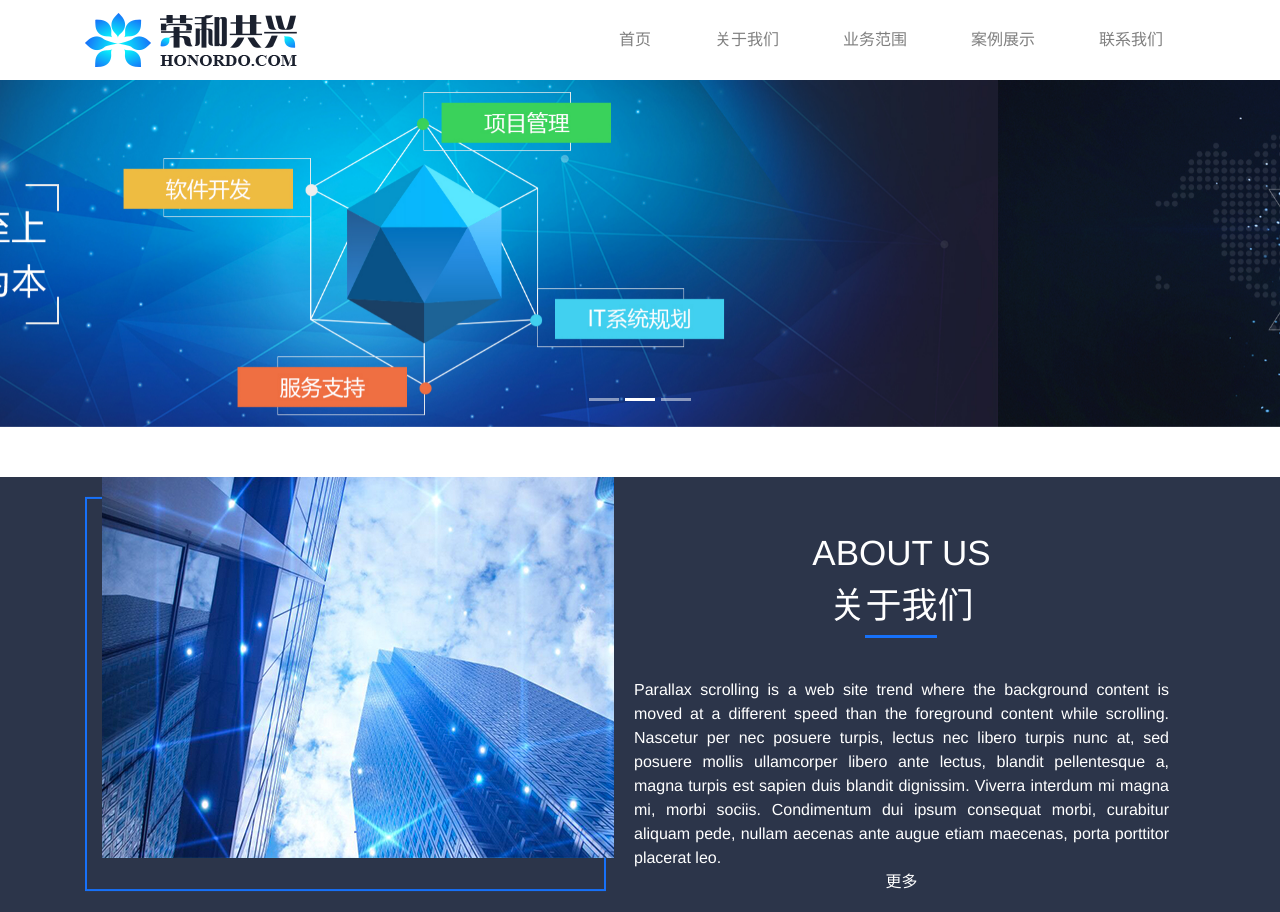
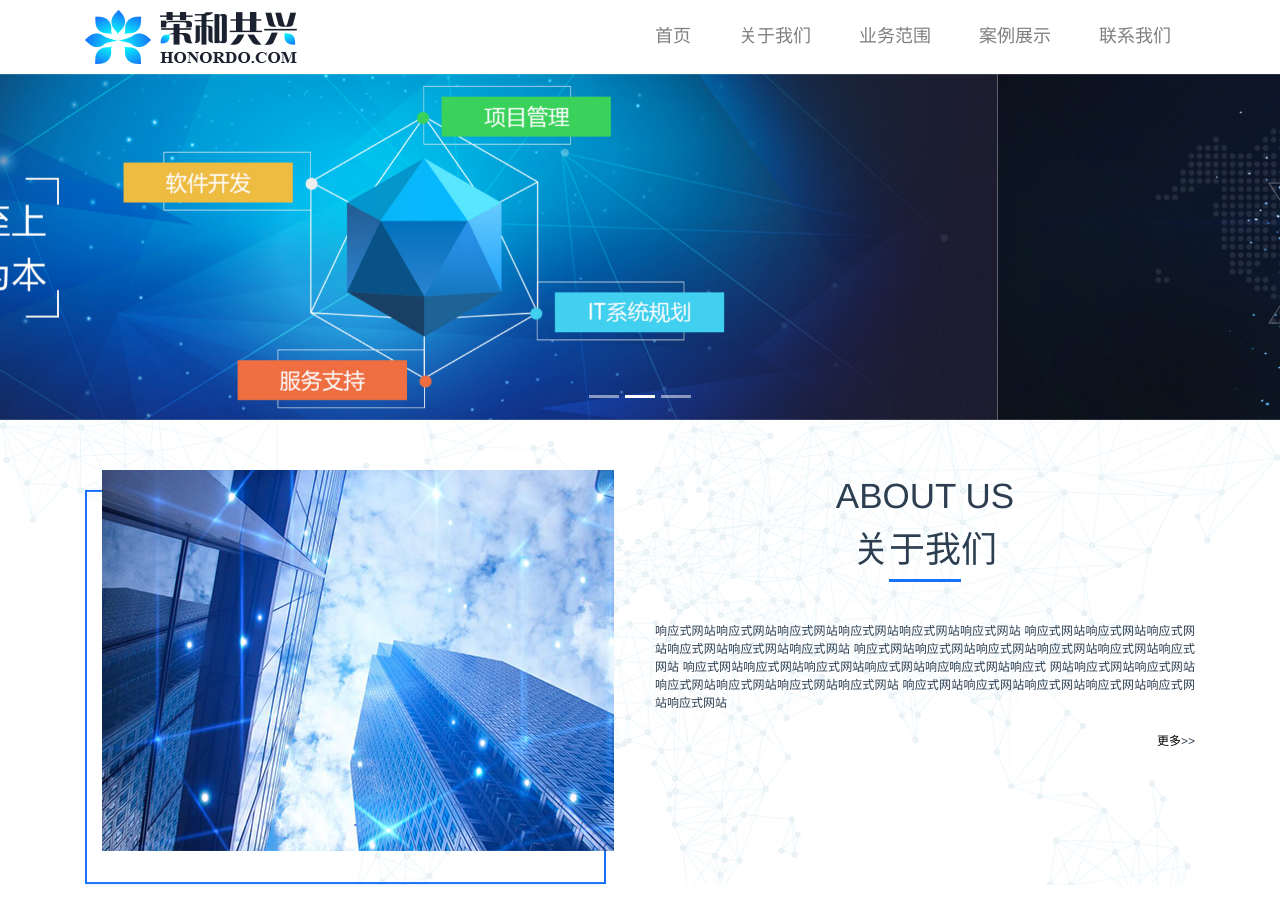
Before and after one commit to otfngo/honordo, a Vue app: page / in a window 1280 px wide. Shown: the top 912 px of the page. Built offline with nearby package versions, Linux system fonts and the light colour scheme.

Commit message:
样式调整

```diff
--- a/index.html
+++ b/index.html
@@ -2,6 +2,8 @@
 <html>
 <head>
   <meta charset="utf-8">
+  <meta name="viewport"
+        content="width=device-width, initial-scale=1.0, maximum-scale=1.0, minimum-scale=1.0, user-scalable=no">
   <title>荣和共兴</title>
   <link rel="stylesheet" href="/static/css/bootstrap.min.css">
 </head>
--- a/src/App.vue
+++ b/src/App.vue
@@ -5,11 +5,10 @@
         <span class="navbar-brand">
           <img src="./common/image/logo_top.png" width="212" height="54" alt="logo">
         </span>
-        <button class="navbar-toggler" type="button" data-toggle="collapse" data-target="#navbarNav"
-                aria-controls="navbarNav" aria-expanded="false" aria-label="Toggle navigation">
+        <button class="navbar-toggler" type="button" data-toggle="collapse" data-target="#navbarNav">
           <span class="navbar-toggler-icon"></span>
         </button>
-        <div class="collapse navbar-collapse d-flex justify-content-end" id="navbarNav">
+        <div class="collapse navbar-collapse justify-content-end" id="navbarNav">
           <ul class="navbar-nav">
             <li class="nav-item">
               <a class="nav-link" href="#/">首页</a>
@@ -68,9 +67,8 @@
 
 <style lang="stylus" rel="stylesheet/stylus">
   * {
-    -webkit-box-sizing: border-box
-    -moz-box-sizing: border-box
-    box-sizing: border-box
+    box-sizing: border-box;
+    font-size: 12px;
   }
 
   html, body {
@@ -83,6 +81,32 @@
     margin-right: 10px;
   }
 
+  .header {
+    text-align: center;
+    .en {
+      font-size: 35px;
+      text-transform: uppercase;
+      padding-top: 50px;
+    }
+
+    .zh {
+      display: inline-block;
+      position: relative;
+      font-size: 36px;
+      padding-bottom: 5px;
+      margin-bottom: 40px;
+      &:after {
+        position: absolute;
+        left: 25%;
+        bottom: 0;
+        content: '';
+        width: 50%;
+        height: 3px;
+        background-color: #1771f9;
+      }
+    }
+  }
+
   #app {
     font-family: 'Microsoft YaHei UI', Helvetica, Arial, sans-serif;
     -webkit-font-smoothing: antialiased;
@@ -93,6 +117,7 @@
   .navbar-nav {
     .nav-item {
       .nav-link {
+        font-size: 18px;
         padding-left: 2rem;
         padding-right: 2rem;
       }
@@ -103,7 +128,7 @@
     background-color: #2c354a;
     color: #fff;
     text-align: center;
-    margin-top:20px;
+    margin-top: 20px;
     .img {
       padding: 40px 0;
     }
--- a/src/components/About.vue
+++ b/src/components/About.vue
@@ -9,7 +9,7 @@
         <div class="content">
           <div class="row">
             <div class="col">
-              <img src="../common/image/img_abouts.png" alt="about">
+              <img class="img" src="../common/image/img_abouts.png" alt="about">
             </div>
             <div class="col">
               <h5>公司理念</h5>
@@ -57,33 +57,6 @@
 </script>
 
 <style lang="stylus" rel="stylesheet/stylus" scoped>
-  .header {
-    text-align: center;
-  }
-
-  .en {
-    font-size: 35px;
-    text-transform: uppercase;
-    padding-top: 50px;
-  }
-
-  .zh {
-    display: inline-block;
-    position: relative;
-    font-size: 36px;
-    padding-bottom: 5px;
-    margin-bottom: 40px;
-    &:after {
-      position: absolute;
-      left: 25%;
-      bottom: 0;
-      content: '';
-      width: 50%;
-      height: 3px;
-      background-color: #1771f9;
-    }
-  }
-
   .about {
     background-image: url(../common/image/bg_aboutus.png);
     background-position: center;
@@ -91,7 +64,9 @@
     background-size: cover;
     .about-wrapper {
       background: rgba(255, 255, 255, 0.8);
-
+      .img {
+        max-width: 100%;
+      }
       h5 {
         color: #1771f9;
       }
--- a/src/components/Bussiness.vue
+++ b/src/components/Bussiness.vue
@@ -36,33 +36,6 @@
 </script>
 
 <style lang="stylus" rel="stylesheet/stylus">
-  .header {
-    text-align: center;
-  }
-
-  .en {
-    font-size: 35px;
-    text-transform: uppercase;
-    padding-top: 50px;
-  }
-
-  .zh {
-    display: inline-block;
-    position: relative;
-    font-size: 36px;
-    padding-bottom: 5px;
-    margin-bottom: 40px;
-    &:after {
-      position: absolute;
-      left: 25%;
-      bottom: 0;
-      content: '';
-      width: 50%;
-      height: 3px;
-      background-color: #007bff;
-    }
-  }
-
   .bussiness-wrapper {
     .list-group {
       .active {
--- a/src/components/Case.vue
+++ b/src/components/Case.vue
@@ -28,33 +28,6 @@
 </script>
 
 <style lang="stylus" rel="stylesheet/stylus" scoped>
-  .header {
-    text-align: center;
-  }
-
-  .en {
-    font-size: 35px;
-    text-transform: uppercase;
-    padding-top: 50px;
-  }
-
-  .zh {
-    display: inline-block;
-    position: relative;
-    font-size: 36px;
-    padding-bottom: 5px;
-    margin-bottom: 40px;
-    &:after {
-      position: absolute;
-      left: 25%;
-      bottom: 0;
-      content: '';
-      width: 50%;
-      height: 3px;
-      background-color: #007bff;
-    }
-  }
-
   .case-wrapper {
     .content {
       .category {
--- a/src/components/Contact.vue
+++ b/src/components/Contact.vue
@@ -58,33 +58,6 @@
 </script>
 
 <style lang="stylus" rel="stylesheet/stylus" scoped>
-  .header {
-    text-align: center;
-  }
-
-  .en {
-    font-size: 35px;
-    text-transform: uppercase;
-    padding-top: 50px;
-  }
-
-  .zh {
-    display: inline-block;
-    position: relative;
-    font-size: 36px;
-    padding-bottom: 5px;
-    margin-bottom: 40px;
-    &:after {
-      position: absolute;
-      left: 25%;
-      bottom: 0;
-      content: '';
-      width: 50%;
-      height: 3px;
-      background-color: #007bff;
-    }
-  }
-
   .contact-wrapper {
     h5 {
       font-size: 16px;
--- a/src/components/Home.vue
+++ b/src/components/Home.vue
@@ -3,20 +3,29 @@
     <div class="about">
       <div class="about-wrapper">
         <div class="container">
-          <div class="img">
-            <img src="../common/image/img_abouts.png" alt="about">
-          </div>
-          <div class="text">
-            <div class="en">about us</div>
-            <div class="zh">关于我们</div>
-            <div class="intro">
-              Parallax scrolling is a web site trend where the background content is moved at a different speed than the
-              foreground content while scrolling. Nascetur per nec posuere turpis, lectus nec libero turpis nunc at, sed posuere
-              mollis ullamcorper libero ante lectus, blandit pellentesque a, magna turpis est sapien duis blandit dignissim.
-              Viverra interdum mi magna mi, morbi sociis. Condimentum dui ipsum consequat morbi, curabitur aliquam pede, nullam
-              aecenas ante augue etiam maecenas, porta porttitor placerat leo.
+          <div class="row">
+            <div class="col">
+              <img class="img" src="../common/image/img_abouts.png" alt="about">
             </div>
-            <div class="more">更多</div>
+            <div class="col">
+              <div class="header">
+                <div class="en">about us</div>
+                <div class="zh">关于我们</div>
+              </div>
+              <div class="content">
+                <div class="intro">
+                  响应式网站响应式网站响应式网站响应式网站响应式网站响应式网站
+                  响应式网站响应式网站响应式网站响应式网站响应式网站响应式网站
+                  响应式网站响应式网站响应式网站响应式网站响应式网站响应式网站
+                  响应式网站响应式网站响应式网站响应式网站响应响应式网站响应式
+                  网站响应式网站响应式网站响应式网站响应式网站响应式网站响应式网站
+                  响应式网站响应式网站响应式网站响应式网站响应式网站响应式网站
+                </div>
+                <div class="more">
+                  <a href="#/about">更多</a>
+                </div>
+              </div>
+            </div>
           </div>
         </div>
       </div>
@@ -36,21 +45,18 @@
                 <p>响应式网站建设响应式网站建设响应式网站建设响应式网站建设响应式网站建设响应
                   式网站建设响应式网站建设响应</p>
               </div>
-              <div class="col"></div>
               <div class="col">
                 <img class="img" src="../common/image/icon2_businessscope.jpg" alt="icon">
                 <h2>项目管理</h2>
                 <p>响应式网站建设响应式网站建设响应式网站建设响应式网站建设响应式网站建设响应
                   式网站建设响应式网站建设响应</p>
               </div>
-              <div class="col"></div>
               <div class="col">
                 <img class="img" src="../common/image/icon3_businessscope.jpg" alt="icon">
                 <h2>软件开发</h2>
                 <p>响应式网站建设响应式网站建设响应式网站建设响应式网站建设响应式网站建设响应
                   式网站建设响应式网站建设响应</p>
               </div>
-              <div class="col"></div>
               <div class="col">
                 <img class="img" src="../common/image/icon4_businessscope.jpg" alt="icon">
                 <h2>服务支持</h2>
@@ -173,60 +179,35 @@
 
   .about {
     background-image url("../common/image/bg_aboutus.png");
-    min-height: 711px;
-    .about-wrapper {
-      margin-top: 50px;
-      .text {
-        padding: 0 0 20px 20px;
-        .intro {
-          text-align: justify;
-        }
-      }
-    }
   }
 
   .case {
     background-image: url(../common/image/bg_successfulcase.jpg);
-    min-height: 830px
-  }
-
-  .header, .text {
-    text-align: center;
-  }
-
-  .en {
-    font-size: 35px;
-    text-transform: uppercase;
-    padding-top: 50px;
-  }
-
-  .zh {
-    display: inline-block;
-    position: relative;
-    font-size: 36px;
-    padding-bottom: 5px;
-    margin-bottom: 40px;
-    &:after {
-      position: absolute;
-      left: 25%;
-      bottom: 0;
-      content: '';
-      width: 50%;
-      height: 3px;
-      background-color: #1771f9;
-    }
   }
 
   .about-wrapper {
-    background-color: #2c354a;
+    margin-bottom: 50px;
+    background: rgba(255, 255, 255, 0.8);
     .img {
-      display: inline-block;
+      max-width: 100%;
+      padding-top: 50px;
       vertical-align: top;
     }
-    .text {
-      display: inline-block;
-      width: 50%;
-      color: #fff;
+    .content {
+      font-size:12px;
+      .intro {
+        text-align: justify;
+      }
+      .more {
+        text-align: right;
+        margin-top: 20px;
+        &:after {
+          content: '>>'
+        }
+        a {
+          color: #000;
+        }
+      }
     }
   }
 
@@ -234,6 +215,7 @@
     position: relative
     font-size: 0;
     padding: 20px 0;
+    margin-top: 200px;
     background-color: #1771f9;
     &:before {
       position: absolute;
@@ -266,6 +248,7 @@
   }
 
   .case-wrapper {
+    padding-bottom: 50px;
     .content {
       .category {
         text-align: center;
@@ -277,8 +260,9 @@
     .contact-info {
       margin-top: 60px;
       text-align: center;
-      img {
-        margin-bottom: 10px;
+      .img {
+        margin: 20px auto;
+        border-radius: 50%;
       }
       p {
         margin-top: 0;
```
Also changed, not shown: src/main.js (+4 -4 lines).
